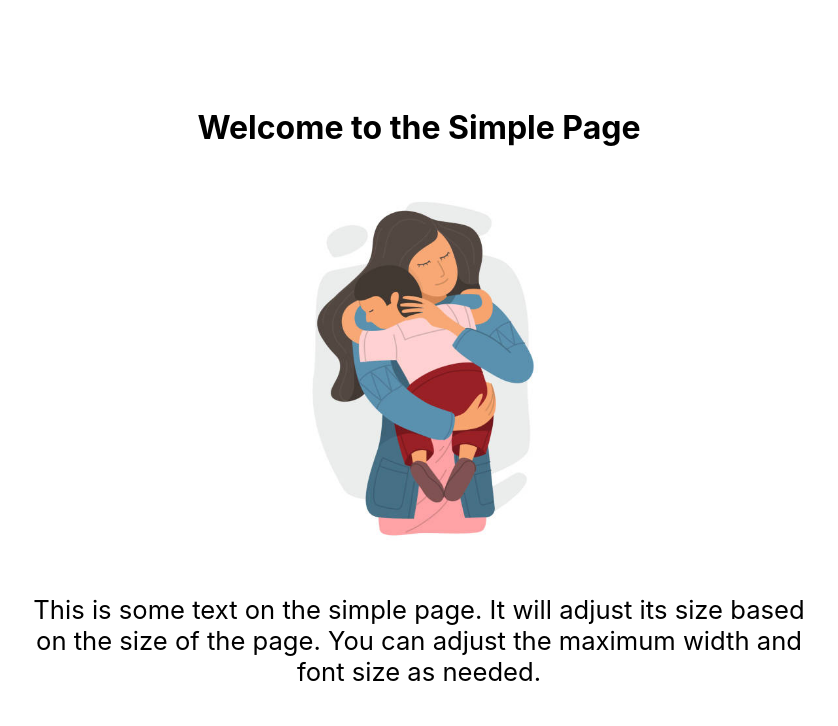
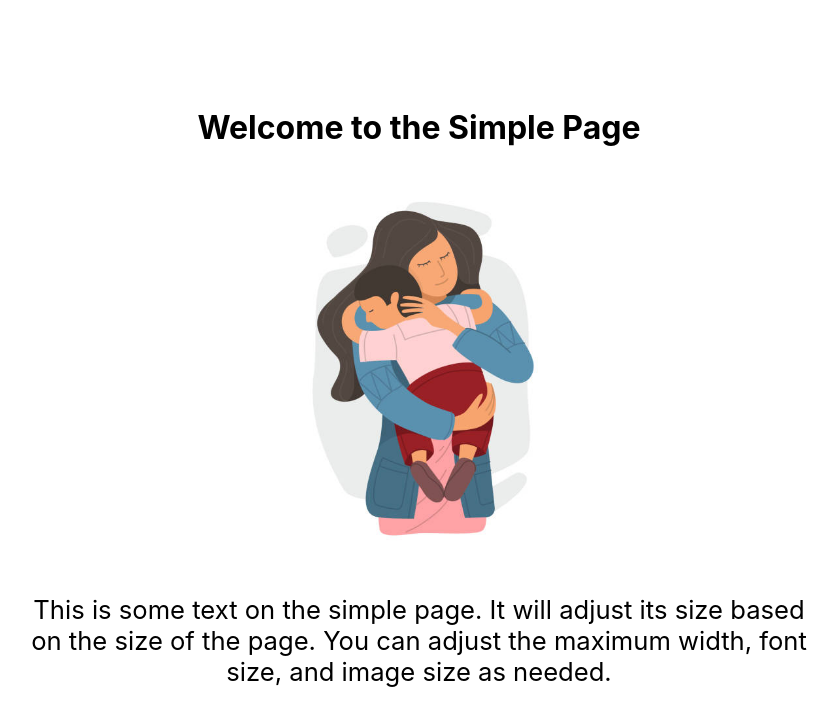
Before and after one commit to SanjnaT41756/ThoughtQloud, a React (Create React App) app: page / in a window 1280 px wide. Shown: the top 726 px of the page, without its empty margins (221-1059 px from the left). Built offline with nearby package versions, Linux system fonts and the light colour scheme.

Commit message:
generalized simple info page using props

```diff
--- a/src/App.js
+++ b/src/App.js
@@ -2,16 +2,28 @@ import React from "react";
 import Faces from "./Faces.js"; // Adjust the import path based on your file structure
 import SimplePage from "./SimplePage";
 
+import MotherHuggingImage from "./images/mother_hugging.jpg";
+
 import CloudBackground from "./CloudBackground";
 const App = () => {
     const numberOfClouds = 3; // Specify the number of clouds you want
+    const pageTitle = "Welcome to the Simple Page";
+    const pageImageUrl = MotherHuggingImage; // Provide the image URL
+    const pageText =
+        "This is some text on the simple page. It will adjust its size based on the size of the page. You can adjust the maximum width, font size, and image size as needed.";
+
     return (
         <div>
             {/*
             <CloudBackground numberOfClouds={numberOfClouds} />
             <Faces />
             */}
-            <SimplePage />
+
+            <SimplePage
+                title={pageTitle}
+                imageUrl={pageImageUrl}
+                text={pageText}
+            />
         </div>
     );
 };
--- a/src/SimplePage.js
+++ b/src/SimplePage.js
@@ -1,7 +1,6 @@
 import React from "react";
-import MotherHuggingImage from "./images/mother_hugging.jpg";
 
-const SimplePage = () => {
+const SimplePage = ({ title, imageUrl, text }) => {
     const titleStyle = {
         display: "flex",
         justifyContent: "center",
@@ -34,18 +33,10 @@ const SimplePage = () => {
 
     return (
         <div style={centerContainerStyle}>
-            <h1>Welcome to the Simple Page</h1>
-            <img
-                src={MotherHuggingImage}
-                alt="Clipart Image"
-                style={imageStyle}
-            />
+            <h1>{title}</h1>
+            <img src={imageUrl} alt="Clipart Image" style={imageStyle} />
             <div style={contentStyle}>
-                <p style={paragraphStyle}>
-                    This is some text on the simple page. It will adjust its
-                    size based on the size of the page. You can adjust the
-                    maximum width and font size as needed.
-                </p>
+                <p style={paragraphStyle}>{text}</p>
             </div>
         </div>
     );
```
